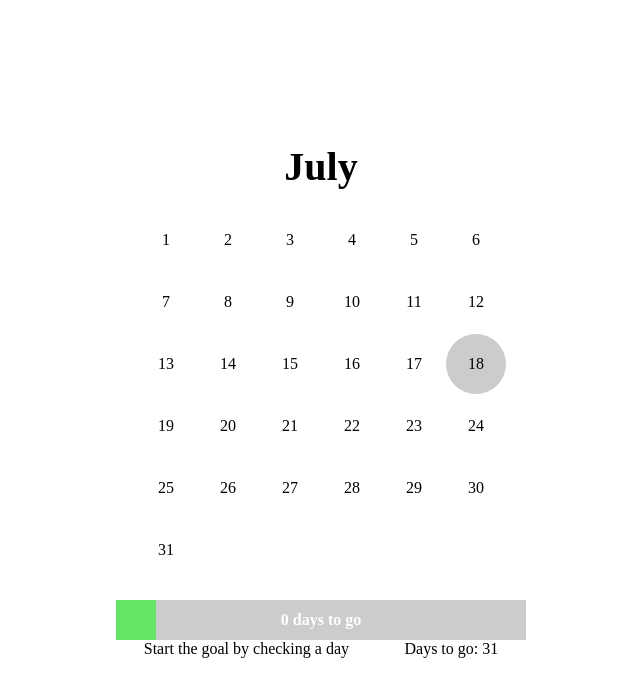
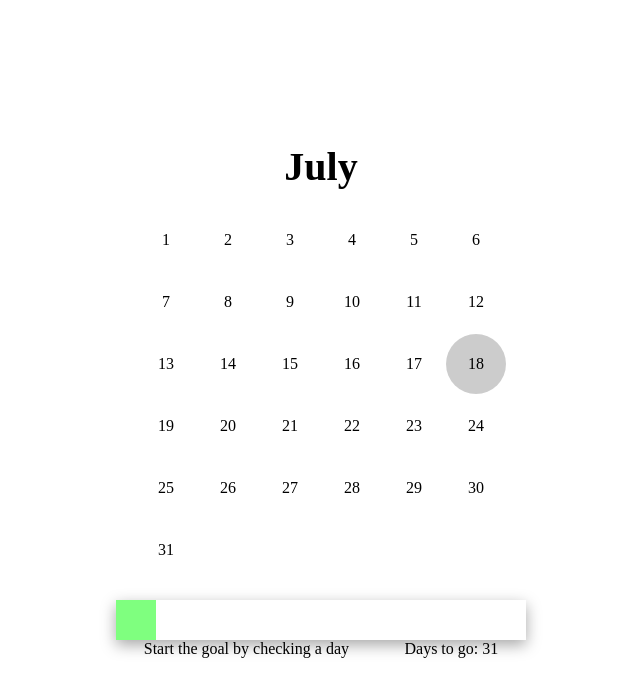
Before and after one commit to eIonut/tracker, a React (Vite) app: page / in a window 1280 px wide. Shown: the top 696 px of the page, without its empty margins (319-959 px from the left). Built offline with nearby package versions, Linux system fonts and the light colour scheme.

Commit message:
added text for progress

```diff
--- a/src/Completed.jsx
+++ b/src/Completed.jsx
@@ -3,8 +3,8 @@ import styled, { css } from "styled-components";
 
 const ProgressBarContainer = styled.section`
   position: relative;
-  background-color: rgba(0,0,0,0.2);
-`;
+  background-color: rgba(0,0,0,0);
+box-shadow: rgba(0, 0, 0, 0.35) 0px 5px 15px;`;
 
 const ProgressBar = styled.div`
   padding: 2rem;
@@ -33,7 +33,7 @@ const Completed = ({completedDays, maxDays}) => {
 
   return (
     <ProgressBarContainer>
-      <ProgressText>{completedDays} days to go</ProgressText>
+      <ProgressText>{maxDays - completedDays ? <p>{maxDays - completedDays} days to go</p> : 'Goal complete!'}</ProgressText>
       <ProgressBar barWidth={(completedDays / maxDays) * 100}/>
     </ProgressBarContainer>
   )
```
